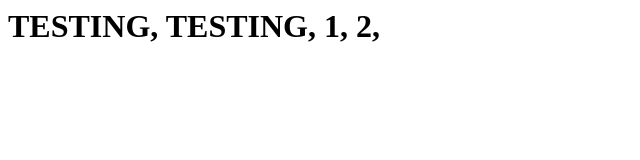
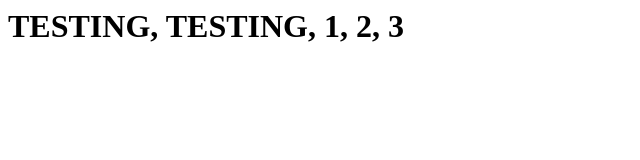
Before and after one commit to DannyBimma/code-black, a plain HTML site: page index.html in a window 1280 px wide. Shown: the full height of the page, 0-640 px from the left. Drawn offline with Linux system fonts and the light colour scheme.

Commit message:
i dont even know

```diff
--- a/index.html
+++ b/index.html
@@ -5,6 +5,6 @@
     <title>Git Test Page</title>
   </head>
   <body>
-    <h1>TESTING, TESTING, 1, 2,</h1>
+    <h1>TESTING, TESTING, 1, 2, 3</h1>
   </body>
 </html>
```
